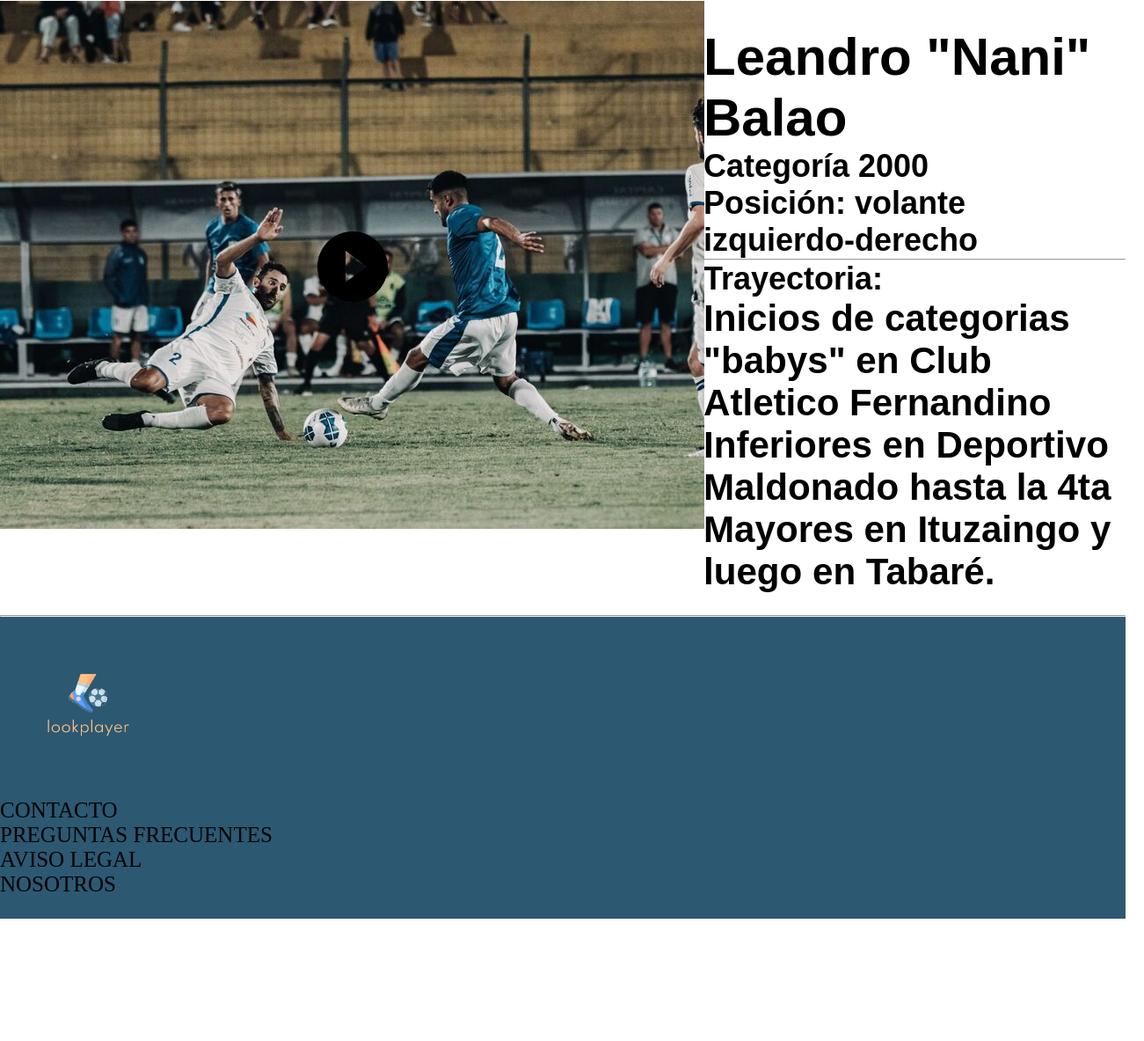
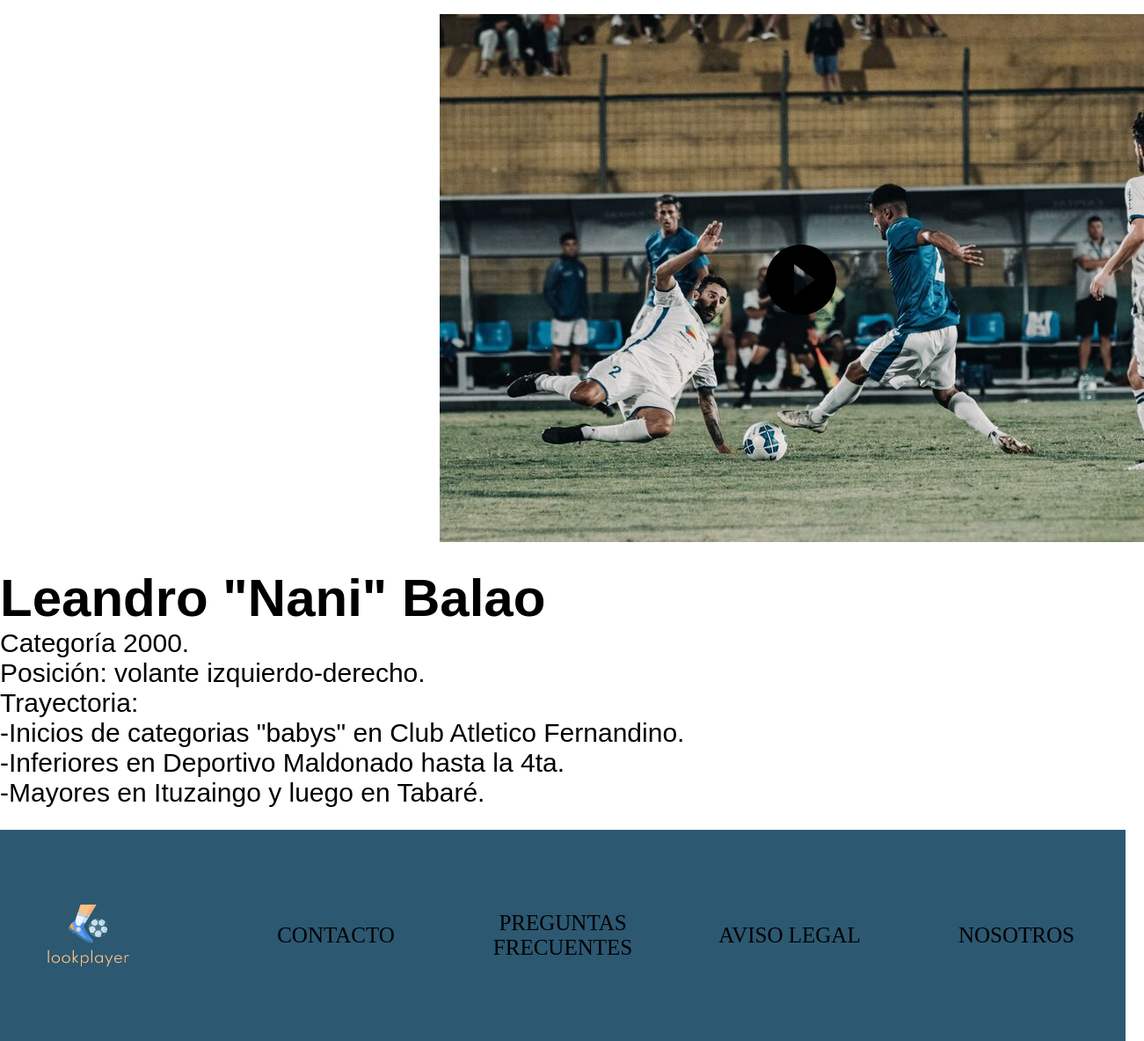
Before and after one commit to bbalao/lookplayer-comision39385, a plain HTML site: page pages/tuvideo.html in a window 1280 px wide. Shown: the part 228-1411 px from the top of the page at 88% size, 1301 px wide, since content can reach past the window. Before the commit the page ends 1272 px from the top, so only its background shows below. Drawn offline with Linux system fonts and the light colour scheme.

Commit message:
arregle el html/css de tuvideo

```diff
--- a/css/style.css
+++ b/css/style.css
@@ -8,7 +8,7 @@
 @import url('https://fonts.googleapis.com/css2?family=Mulish:wght@200&display=swap');
 
 
-    header {
+header{
     background-color: #2C5871;
 
 }
@@ -170,15 +170,55 @@ a  {color: black;
 
 /**************TU VIDEO************/
 
+.navbar3 {
+    display: flex;
+    flex-direction: row;
+    justify-content: space-evenly;
+    align-items: center;
+    list-style: none;
+    padding-bottom: 100px;
+    margin-top: -125px;
+}
+
+.navbar3 li {
+    font-size: 35px;
+    margin: 0 10px;
+}
+
+
+
+.link {
+    position: relative;
+    display: inline-block;
+    padding-left: 500px;
+}
+
+.iconolink {
+    position: absolute;
+    top: 50%;
+    left: 70%;
+    transform: translate(-50%, -50%);
+    z-index: 1;
+}
+
+
+@import url('https://fonts.googleapis.com/css2?family=Mulish:wght@200&display=swap');
+
+.infopersonani{
+
+    font-size: 30px;
+    font-family: 'Mulish', sans-serif;
+
+}
+
 .tuvideo {
     position: relative;
-    display: inline-block;
 }
 
 .iconoplay {
     position: absolute;
     top: 50%;
-    left: 50%;
+    left: 20%;
     transform: translate(-50%, -50%);
     z-index: 1;
 }
@@ -188,86 +228,22 @@ a  {color: black;
 }
 
 
-.navbar3 {
-    list-style: none;
-    display: flex;
-    gap: 200px;
-    font-size: 25px;
-    position: fixed;
-    top: 65px;
-    left: 650px;
-
+.navfooter {
+    padding: 20px 0;
 }
 
-.link {
-    position: relative;
-    display: inline-block;
+.navbartuvideo {
+    display: grid;
+    grid-template-columns: repeat(5, 1fr);
+    grid-gap: 10px;
+    list-style: none;
+    font-size: 25px;
+    margin: 0;
+    padding: 0;
+    align-items: center;
+    justify-content: center;
+    text-align: center;
 }
-
-.iconolink {
-    position: absolute;
-    top: 50%;
-    left: 50%;
-    transform: translate(-50%, -50%);
-    z-index: 1;
-}
-
-.nanilink {
-    z-index: 0;
-}
-
-@import url('https://fonts.googleapis.com/css2?family=Mulish:wght@200&display=swap');
-
-.nombre { font-size: 60px;
-    padding-left: 800px;
-    margin-top: -600px;
-    font-family: 'Mulish', sans-serif;
-
-}
-
-.categoria {
-    font-size: 36px;
-    padding-left: 800px;
-    margin-top: auto;
-    font-family: 'Mulish', sans-serif;
-
-}
-
-.posicion {
-    font-size: 36px;
-    padding-left: 800px;
-    margin-top: auto;
-    font-family: 'Mulish', sans-serif;
-
-}
-
-.trayectoria {
-    font-size: 36px;
-    padding-left: 800px;
-    margin-top: auto;
-    font-family: 'Mulish', sans-serif;
-
-}
-
-
-
-.tuvideofooter {
-
-    display: flex;
-    font-size: 25px;
-
-    list-style: none;
-    gap: 200px;
-    margin-left: 0px;
-    padding: auto;
-    align-items: center;
-    top: 0px;
-}
-
-
-
-
-
 
 
 
--- a/pages/tuvideo.html
+++ b/pages/tuvideo.html
@@ -29,38 +29,36 @@
     </header>
 
 <main>
+<div>
     <div class="link">
-    <a href="https://www.youtube.com/watch?v=i6hDO9tkhc0&ab_channel=leandrobalao" target="_blank"><img src="../assets/img/nanivideo.jpeg" alt="nanilink"></a>
+    <a href="https://www.youtube.com/watch?v=i6hDO9tkhc0&ab_channel=leandrobalao" target="_blank"><img src="../assets/img/nanivideo.jpeg" alt="nanilink" class="nanifotolink"></a>
     <a href="https://www.youtube.com/watch?v=i6hDO9tkhc0&ab_channel=leandrobalao" target="_blank"><img src="../assets/img/Circled Play.png" alt="play" class="iconolink"></a>
     </div>
-    <h1 class="nombre">Leandro "Nani" Balao</h1>
-        <h2 class="categoria">Categoría 2000</h2>
-        <h2 class="posicion">Posición: volante izquierdo-derecho</h2>
-<hr>
-        <h2 class="trayectoria">Trayectoria:
-    <div class="inicios">
-            <h3>Inicios de categorias "babys" en Club Atletico Fernandino</h3>
-            <h3>Inferiores en Deportivo Maldonado hasta la 4ta</h3>
-            <h3>Mayores en Ituzaingo y luego en Tabaré.</h3>
-        </h2>
+<div class="infopersonani">
+    <h1>Leandro "Nani" Balao</h1>
+        <p>Categoría 2000.</p>
+        <p>Posición: volante izquierdo-derecho.</p>
+        <p>Trayectoria:</p>
+        <p>-Inicios de categorias "babys" en Club Atletico Fernandino.</p>
+        <p>-Inferiores en Deportivo Maldonado hasta la 4ta.</p>
+        <p>-Mayores en Ituzaingo y luego en Tabaré.</p>
 </div>
-<hr>
+
+
 </main>
 
 
 
 <footer class="tuvideofooter">
+    <nav class="navfooter">
 
-    <nav>
+    <ul class="navbartuvideo">
         <img src="../assets/img/logo.png" alt="logotuvideo">
-        <div>
-        <ul class="navbartuvideo">
         <li><a href="../pages/contacto.html">CONTACTO</a></li>
         <li>PREGUNTAS FRECUENTES</li>
         <li>AVISO LEGAL</li>
         <li><a href="../pages/nosotros.html">NOSOTROS</a></li>
     </ul>
-        </div>
     </nav>
 </footer>
 
```
Lines whose indentation alone changed are shown as unchanged.
